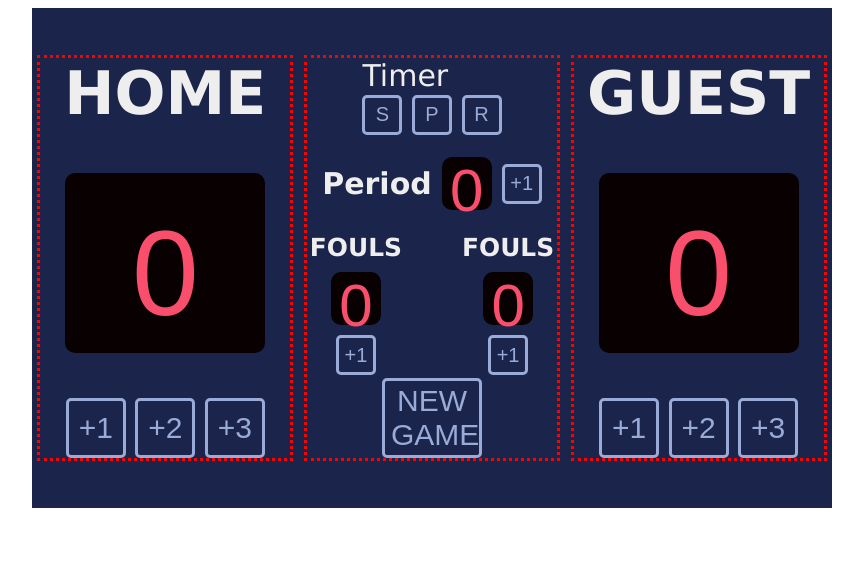
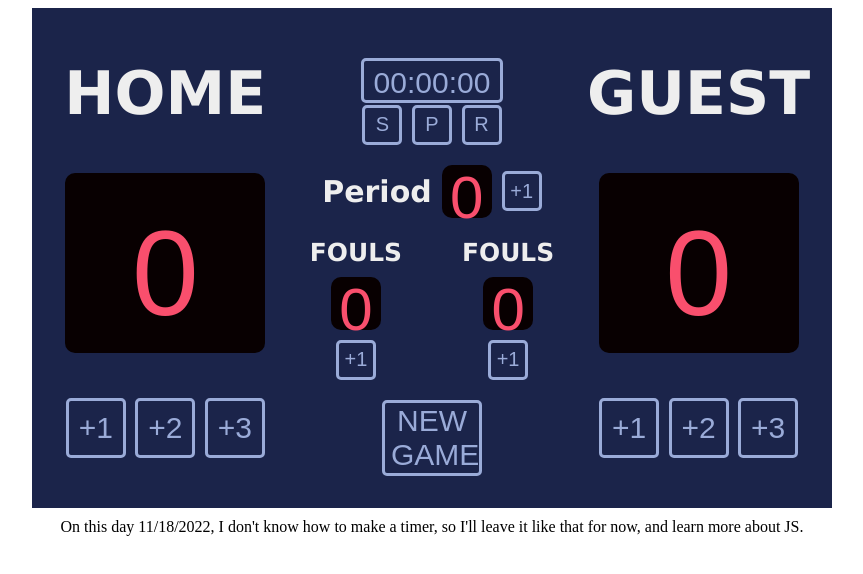
Before and after one commit to ItamarLu/BasketballScoreboard-ScrimbaSoloProject, a plain HTML site: page index.html in a window 1280 px wide. Both pictures are taken after a click on the button "NEW GAME". Shown: the whole page, without its empty margins (208-1071 px from the left). Drawn offline with Linux system fonts and the light colour scheme; a web font is replaced by a local one.

Commit message:
Working Scoreboard

```diff
--- a/index.css
+++ b/index.css
@@ -19,7 +19,6 @@
   color: #EEEEEE;
   font-family: Verdana, Geneva, Tahoma, sans-serif;
   font-size: 30px;
-  border: 3px dotted red;
 }
 
 #home-text {
@@ -61,6 +60,7 @@
 #newGameButton {
   width: 100px;
   height: 80px;
+  margin-top: 20px;
 }
 
 
@@ -143,3 +143,31 @@
   font-size: 20px;
   text-align: center;
 }
+
+#timer{
+  border: 3px solid #9AABD8;
+  color: #9AABD8;
+  background: none;
+  font-family: 'Cursed Timer ULiL', sans-serif;
+  font-size: 30px;
+  border-radius: 5px;
+  display: flex;
+  justify-content: center;
+  align-items: center;
+  padding-top: 5px;
+  padding-right: 10px;
+  padding-left: 10px;
+}
+
+#timerBox {
+  display: flex;
+  flex-direction: column;
+  justify-content: center;
+  align-items: center;
+}
+
+#obser {
+  width: 800px;
+  margin: 10px auto;
+  text-align: center;
+}
--- a/index.html
+++ b/index.html
@@ -4,7 +4,7 @@
   <meta charset="UTF-8">
   <meta http-equiv="X-UA-Compatible" content="IE=edge">
   <meta name="viewport" content="width=device-width, initial-scale=1.0">
-  <title>Document</title>
+  <title>Basketball Scoreboard</title>
   <link rel="stylesheet" href="index.css">
   <link href="https://fonts.cdnfonts.com/css/cursed-timer-ulil" rel="stylesheet">
 </head>
@@ -20,30 +20,32 @@
       </div>
     </div>
     <div class="side">
-      <div>
-        <div>Timer</div>
-        <button class="btn timerBtn">S</button>
-        <button class="btn timerBtn">P</button>
-        <button class="btn timerBtn">R</button>
+      <div id="timerBox">
+        <div id="timer">00:00:00</div>
+        <div>
+          <button class="btn timerBtn">S</button>
+          <button class="btn timerBtn">P</button>
+          <button class="btn timerBtn">R</button>
+        </div>
       </div>
       <div id="period">
         <h4 id="periodText">Period</h4>
-        <div id="periodNumber">0</div>
-        <button class="btn" id="periodButton">+1</button>
+        <div id="periodNumber"></div>
+        <button class="btn" id="periodButton" onclick="periBtn()">+1</button>
       </div>
       <div id="FoulsScore">
           <div class="foulsBox">
             <h5 class="foulsText">FOULS</h5>
-            <div class="foulsCount">0</div>
-            <button class="btn foulsButton">+1</button>
+            <div id="foulsCountHome" class="foulsCount"></div>
+            <button class="btn foulsButton" onclick="foulsBtnH()">+1</button>
           </div>
           <div class="foulsBox">
             <h5 class="foulsText">FOULS</h5>
-            <div class="foulsCount">0</div>
-            <button class="btn foulsButton">+1</button>
+            <div id="foulsCountGuest" class="foulsCount"></div>
+            <button class="btn foulsButton" onclick="foulsBtnG()">+1</button>
           </div>
         </div>
-      <button class="btn" id="newGameButton">NEW GAME</button>
+      <button class="btn" id="newGameButton" onclick="newGame()">NEW GAME</button>
     </div>
     <div class="side">
       <h1 id="guest-text">GUEST</h1>
@@ -55,6 +57,7 @@
       </div>
     </div>
   </div>
+  <p id="obser">On this day 11/18/2022, I don't know how to make a timer, so I'll leave it like that for now, and learn more about JS.</p>
   <script src="index.js"></script>
 </body>
 </html>
--- a/index.js
+++ b/index.js
@@ -1,5 +1,11 @@
 let scoreHome = 0
 let scoreGuest = 0
+let period = 0
+let foulsHome = 0
+let foulsGuest = 0
+periodNumber.textContent = period
+foulsCountHome.textContent = foulsHome
+foulsCountGuest.textContent = foulsGuest
 homeScore.textContent = scoreHome
 guestScore.textContent = scoreGuest
 
@@ -27,3 +33,30 @@ function plusThreeGuest() {
   scoreGuest += 3
   guestScore.textContent = scoreGuest
 }
+
+function periBtn(){
+  period += 1
+  periodNumber.textContent = period
+}
+
+function foulsBtnH() {
+  foulsHome += 1
+  foulsCountHome.textContent = foulsHome
+}
+function foulsBtnG() {
+  foulsGuest += 1
+  foulsCountGuest.textContent = foulsGuest
+}
+
+function newGame() {
+  scoreHome = 0
+  scoreGuest = 0
+  period = 0
+  foulsHome = 0
+  foulsGuest = 0
+  periodNumber.textContent = period
+  foulsCountHome.textContent = foulsHome
+  foulsCountGuest.textContent = foulsGuest
+  homeScore.textContent = scoreHome
+  guestScore.textContent = scoreGuest
+}
```
